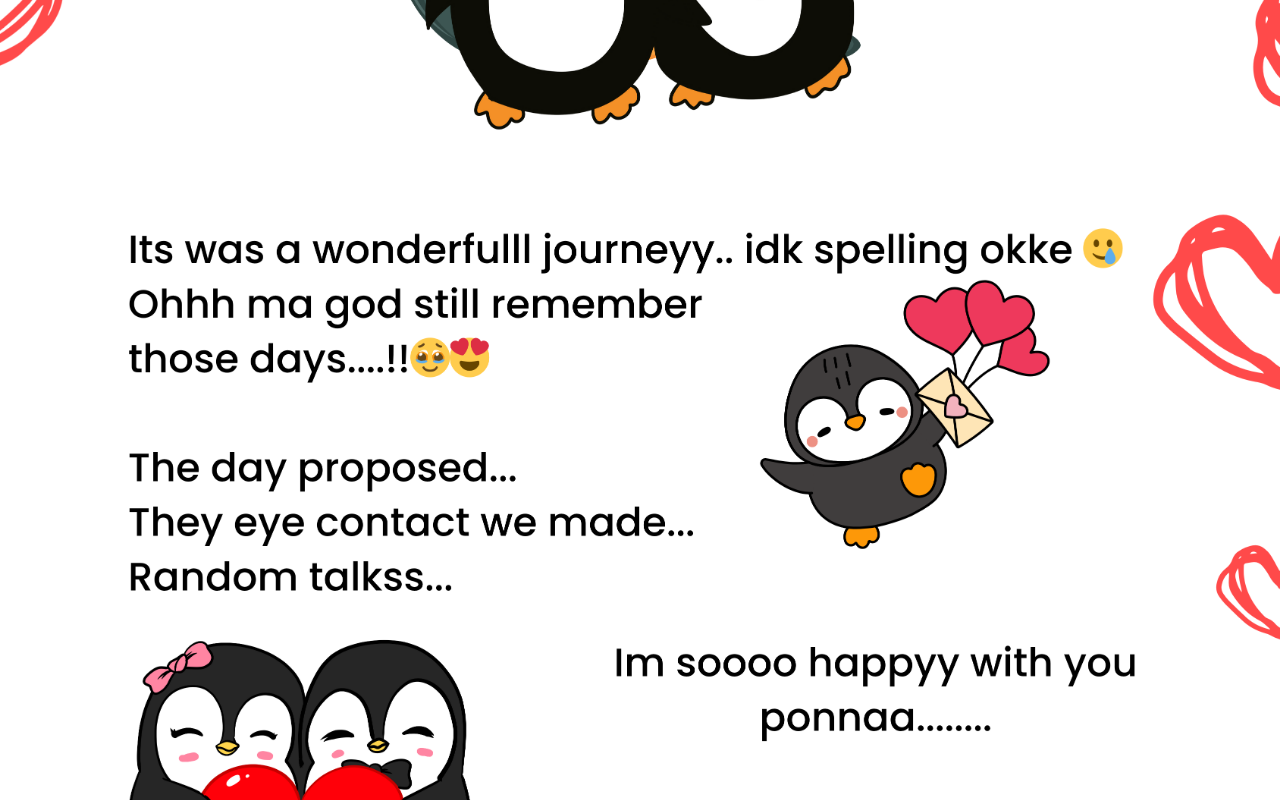
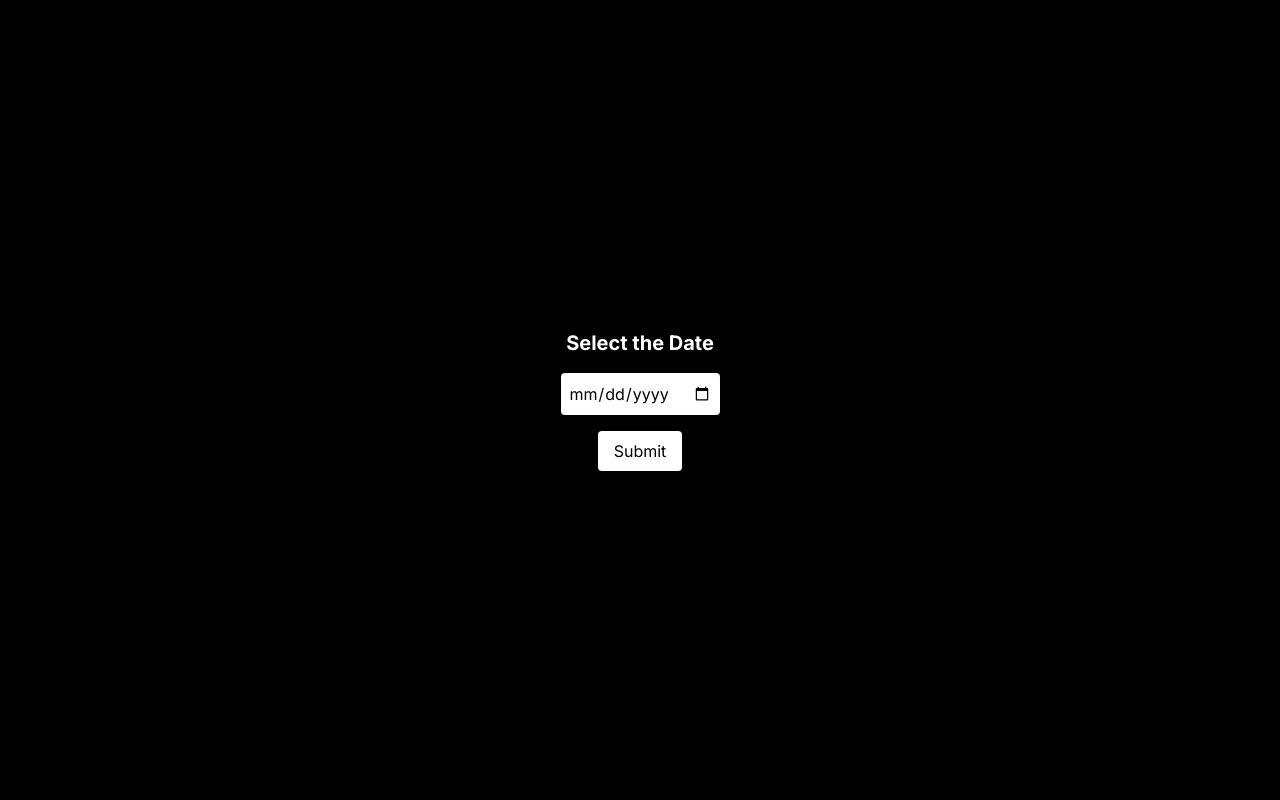
Before and after one commit to Shaamiilll/Shamil-Nextjs-Portfolio, a Next.js app: page /for-her in a window 1280 px wide. Built offline with nearby package versions, Linux system fonts and the light colour scheme.

Commit message:
Enhance authentication flow and improve user experience in ForHer component

```diff
--- a/src/app/for-her/page.tsx
+++ b/src/app/for-her/page.tsx
@@ -1,16 +1,45 @@
 "use client";
+import { useState } from "react";
 import Image from "next/image";
 
 export default function ForHer() {
-  const images = [
-    "/images/3.1.png",
-    "/images/3.2.png",
-    "/images/3.3.png",
-  ];
+  const [authenticated, setAuthenticated] = useState(false);
+  const [date, setDate] = useState("");
+
+  const images = ["/images/3.1.png", "/images/3.2.png", "/images/3.3.png"];
+  const PASSWORD = "2022-10-30"; // YYYY-MM-DD format for date input
+
+  const handleSubmit = (e: React.FormEvent) => {
+    e.preventDefault();
+    if (date === PASSWORD) {
+      setAuthenticated(true);
+    } else {
+      alert("Incorrect date!");
+      setDate("");
+    }
+  };
+
+  if (!authenticated) {
+    return (
+      <div className="flex flex-col items-center justify-center h-screen bg-black text-white px-4">
+        <h1 className="mb-4 text-xl font-bold">Select the Date</h1>
+        <form onSubmit={handleSubmit} className="flex flex-col gap-2 items-center">
+          <input
+            type="date"
+            value={date}
+            onChange={(e) => setDate(e.target.value)}
+            className="p-2 rounded text-black"
+          />
+          <button type="submit" className="px-4 py-2 mt-2 bg-white text-black rounded">
+            Submit
+          </button>
+        </form>
+      </div>
+    );
+  }
 
   return (
     <div className="relative w-full h-screen overflow-y-scroll no-scrollbar bg-black">
-      {/* Scrollable full-screen images */}
       {images.map((src, index) => (
         <div
           key={index}
@@ -26,12 +55,11 @@ export default function ForHer() {
         </div>
       ))}
 
-      {/* Final video (responsive, muted, YouTube-like fit) */}
       <div className="relative w-full flex items-center justify-center snap-start">
         <div className="w-full max-w-3xl aspect-video">
           <video
             src="/videos/anniversary.mp4"
-            className="w-full h-full object-contain "
+            className="w-full h-full object-contain"
             controls
             muted
             playsInline
--- a/src/components/sections/AboutSection.tsx
+++ b/src/components/sections/AboutSection.tsx
@@ -5,8 +5,8 @@ import { motion } from "framer-motion";
 const AboutSection = () => {
   const aboutItems = [
     "Software Engineer with strong expertise in building scalable, high-performance systems. Skilled in system design, microservices, caching, and distributed architectures.",
-    "Proficient in modern JavaScript/TypeScript,Node.js , React.js, Python, and cloud platforms like AWS",
-    " Experienced in creating fault-tolerant backends, optimizing performance, and handling large-scale traffic.",
+    "Proficient in modern JavaScript/TypeScript,Node.js , React.js, Python, and cloud platforms AWS",
+    " Experienced in creating REST APIs, designing backends, optimizing performance, and handling large-scale traffic.",
     {
       text: "Professional Experience",
       link: "https://www.linkedin.com/in/shamilamiyan/details/experience/",
```
